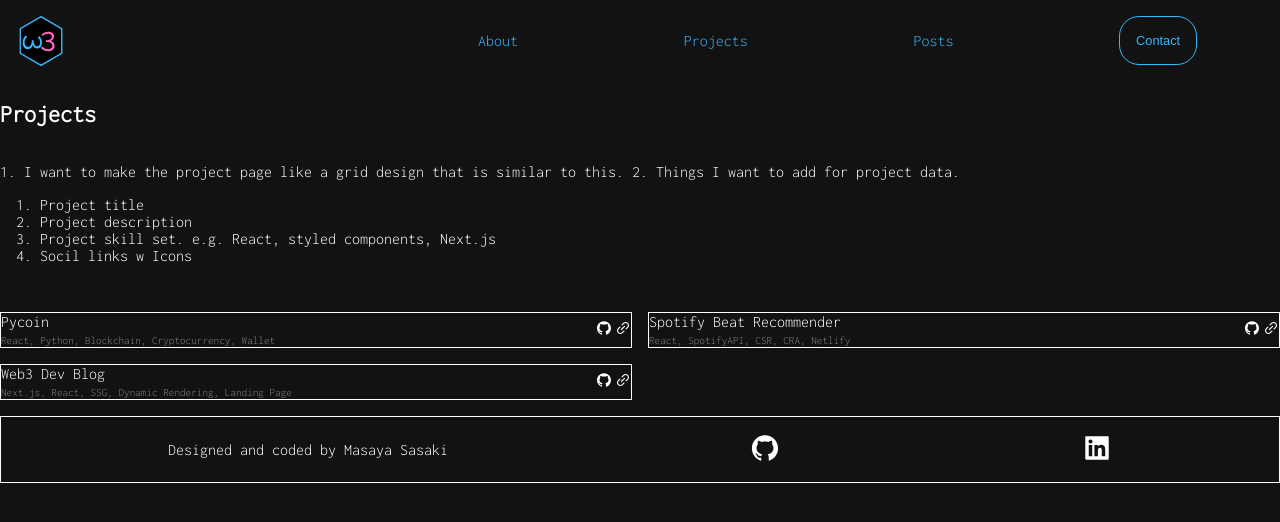
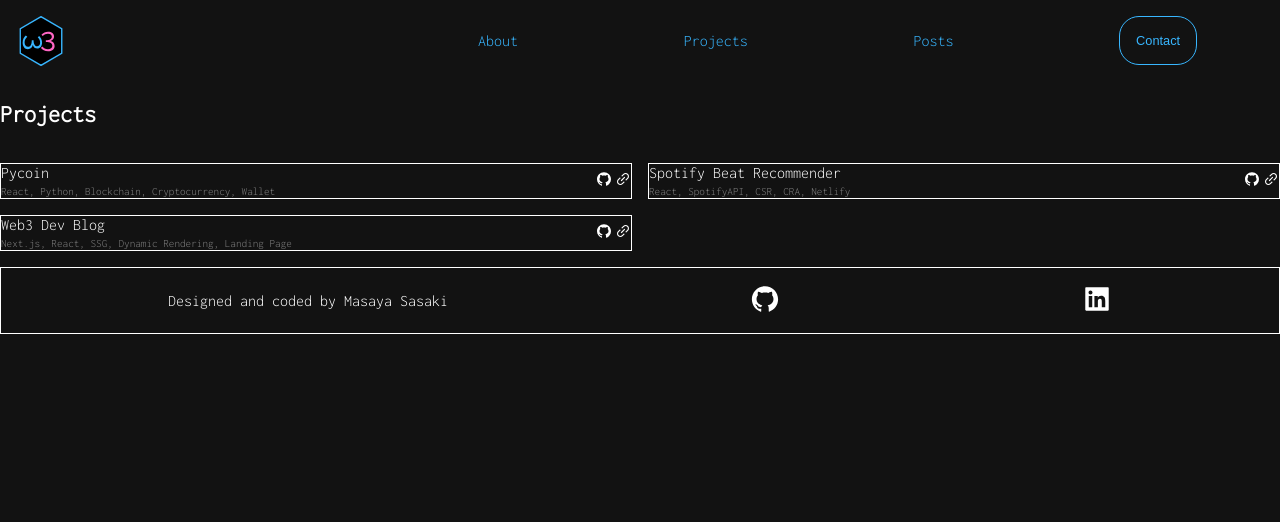
Before and after one commit to masaya-sasaki/blog, a Next.js app: page /project in a window 1280 px wide. Shown: the top 522 px of the page. Built offline with nearby package versions, Linux system fonts and the light colour scheme.

Commit message:
final touch for first draft

```diff
--- a/pages/components/landing.js
+++ b/pages/components/landing.js
@@ -26,9 +26,7 @@ export default function Landing(){
                     3rd ver. of the web!
                 </p>
             </div>
-            <div className={styles.web3box}>
 
-            </div>
         </section>
     )
 }
--- a/pages/project.js
+++ b/pages/project.js
@@ -6,17 +6,6 @@ export default function Post({allProjectsData}){
     return (
         <Layout>
             <h2 className='projectheading'>Projects</h2>
-            <p>
-                1. I want to make the project page like a grid design that is
-                similar to this.
-                2. Things I want to add for project data.
-                <ol>
-                    <li>Project title</li>
-                    <li>Project description</li>
-                    <li>Project skill set. e.g. React, styled components, Next.js</li>
-                    <li>Socil links w Icons</li>
-                </ol>
-            </p>
             <ul style={{display: 'grid', gridTemplateColumns: '1fr 1fr', gap: '1rem', paddingInlineStart: '0px' }} >
             {allProjectsData.map(({ id, title, image, skills, link, githublink }) => (
               <ProjectBox
```
